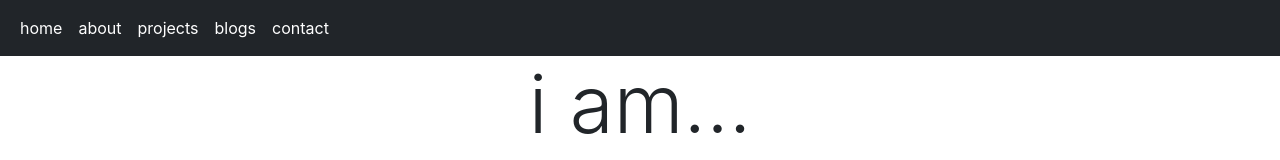
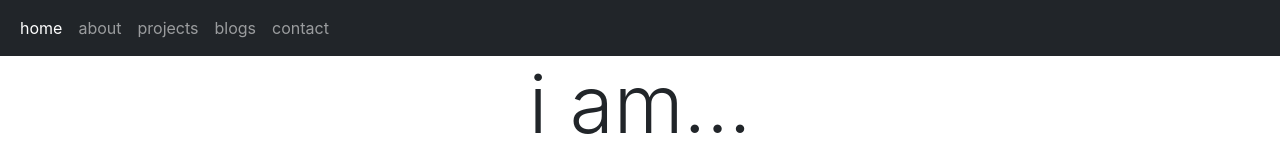
Before and after one commit to jmacapagal90/james_macapagal_portfolio, a React (Create React App) app in the folder james-macapagal-portfolio/: page / in a window 1280 px wide. Shown: the top 160 px of the page. Built offline with nearby package versions, Linux system fonts and the light colour scheme.

Commit message:
added active state to navbar

```diff
--- a/james-macapagal-portfolio/src/components/Navbar.js
+++ b/james-macapagal-portfolio/src/components/Navbar.js
@@ -1,38 +1,35 @@
-import { Link } from "react-router-dom"
+import { useLocation } from 'react-router-dom'
 
 
 function Navbar(){
+    let location = useLocation()
+    console.log(location.pathname)
+
     return(
         <nav class="navbar navbar-expand-lg navbar-dark bg-dark">
             <div class="container-fluid">
                 <button class="navbar-toggler" type="button" data-bs-toggle="collapse" data-bs-target="#navbarSupportedContent" aria-controls="navbarSupportedContent" aria-expanded="false" aria-label="Toggle navigation">
                     <span class="navbar-toggler-icon"></span>
                 </button>
+
                 <div class="collapse navbar-collapse" id="navbarSupportedContent">
-            <ul class="navbar-nav me-auto mb-2 mb-lg-0">
-
+                    <ul class="navbar-nav me-auto mb-2 mb-lg-0 ">
                         <li class="nav-item">
-                <a class="nav-link active" aria-current="page" href="/">home</a>
+                            <a class={location.pathname == "/" ? "nav-link active" : "nav-link"} aria-current="page" href="/">home</a>
                         </li>
-
                         <li class="nav-item">
-                <a class="nav-link active" href="/about">about</a>
+                            <a class={location.pathname == "/about" ? "nav-link active" : "nav-link"} href="/about">about</a>
                         </li>
-
                         <li class="nav-item">
-                <a class="nav-link active" href="/projects">projects</a>
+                            <a class={location.pathname == "/projects" ? "nav-link active" : "nav-link"} href="/projects">projects</a>
                         </li>
-
                         <li class="nav-item">
-                <a class="nav-link active" href="/blogs">blogs</a>
+                            <a class={location.pathname == "/blogs" ? "nav-link active" : "nav-link"} href="/blogs">blogs</a>
                         </li>
-
                         <li class="nav-item">
-                <a class="nav-link active" href="/contact">contact</a>
+                            <a class={location.pathname == "/contact" ? "nav-link active" : "nav-link"} href="/contact">contact</a>
                         </li>
-
                     </ul>
-
                 </div>
             </div>
         </nav>
```
Lines whose indentation alone changed are shown as unchanged.
